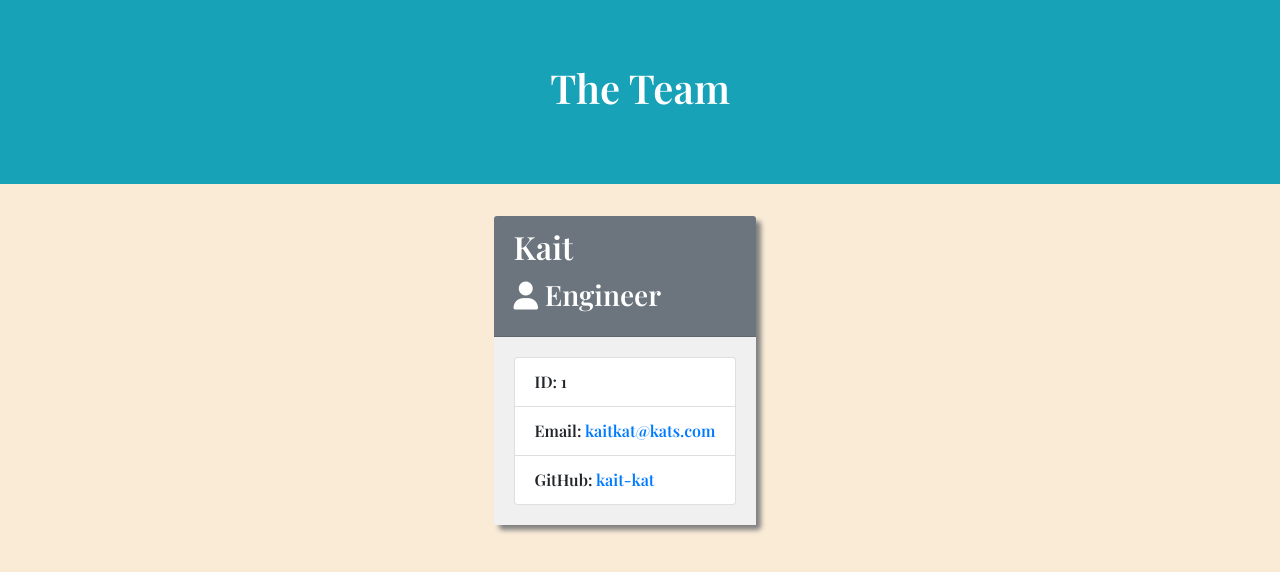
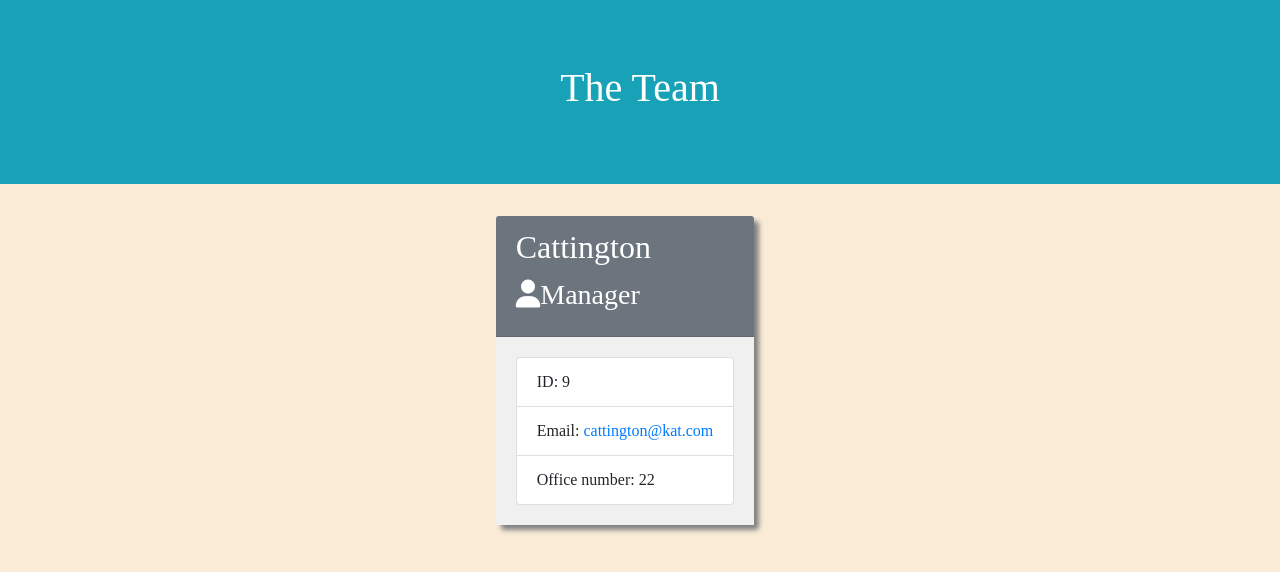
Before and after one commit to kait-kat/Go-Team, a website: page public/team.html in a window 1280 px wide. Drawn offline with nearby package versions, Linux system fonts and the light colour scheme; a web font is replaced by a local one.

Commit message:
running tests, fixed a path, test html updated

```diff
--- a/index.js
+++ b/index.js
@@ -4,7 +4,7 @@ const Intern = require("./lib/intern.js");
 const inquirer = require('inquirer');
 const path = require("path");
 const fs = require("fs");
-const OUTPUT_DIR = path.resolve(__dirname, "output");
+const OUTPUT_DIR = path.resolve(__dirname, "public");
 const outputPath = path.join(OUTPUT_DIR, "team.html");
 const generateTeam = require("./src/team.js");
 const jest = require('jest');
--- a/public/team.html
+++ b/public/team.html
@@ -1,6 +1,6 @@
+
 <!DOCTYPE html>
 <html lang="en">
-
 <head>
 <meta charset="UTF-8" />
 <meta name="viewport" content="width=device-width, initial-scale=1.0" />
@@ -8,13 +8,9 @@
 <title>Go Team!</title>
 <link rel="stylesheet" href="https://stackpath.bootstrapcdn.com/bootstrap/4.3.1/css/bootstrap.min.css"
 integrity="sha384-ggOyR0iXCbMQv3Xipma34MD+dH/1fQ784/j6cY/iJTQUOhcWr7x9JvoRxT2MZw1T" crossorigin="anonymous">
-    <link rel="preconnect" href="https://fonts.googleapis.com">
-    <link rel="preconnect" href="https://fonts.gstatic.com" crossorigin>
-    <link href="https://fonts.googleapis.com/css2?family=Playfair+Display:wght@600&family=Rubik+Iso&display=swap" rel="stylesheet">
 <link rel="stylesheet" href="style.css">
 <script src="https://kit.fontawesome.com/43eab087f8.js" crossorigin="anonymous"></script>
 </head>
-
 <body>
 <div class="container-fluid">
 <div class="row">
@@ -29,14 +25,14 @@
 
 <div class="card employee-card">
 <div class="card-header bg-secondary text-white">
-        <h2 class="card-title">Kait</h2>
-        <h3 class="card-title"><i class="fa-solid fa-user"></i> Engineer</h3>
+    <h2 class="card-title">Cattington</h2>
+    <h3 class="card-title"><i class="fa-solid fa-user"></i>Manager</h3>
 </div>
 <div class="card-body">
     <ul class="list-group">
-            <li class="list-group-item">ID: 1</li>
-            <li class="list-group-item">Email: <a href=">kaitkat@kats.com">kaitkat@kats.com</a></li>
-            <li class="list-group-item">GitHub: <a href="https://github.com/kait-kat" target="_blank" rel="">kait-kat</a></li>
+        <li class="list-group-item">ID: 9</li>
+        <li class="list-group-item">Email: <a href="mailto:cattington@kat.com">cattington@kat.com</a></li>
+        <li class="list-group-item">Office number: 22</li>
     </ul>
 </div>
 </div>
```
Lines whose indentation alone changed are shown as unchanged.
